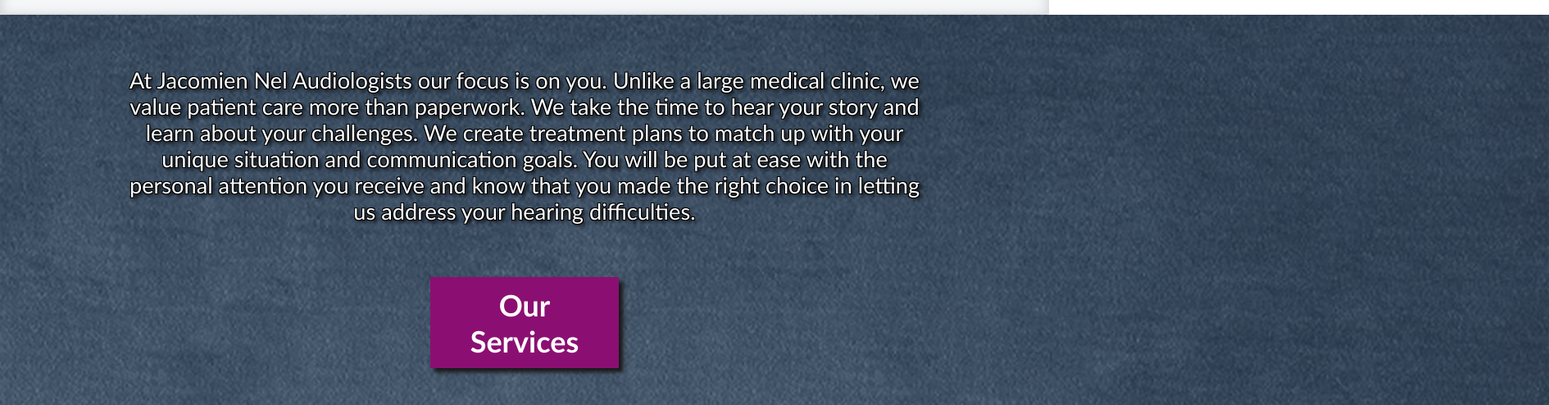
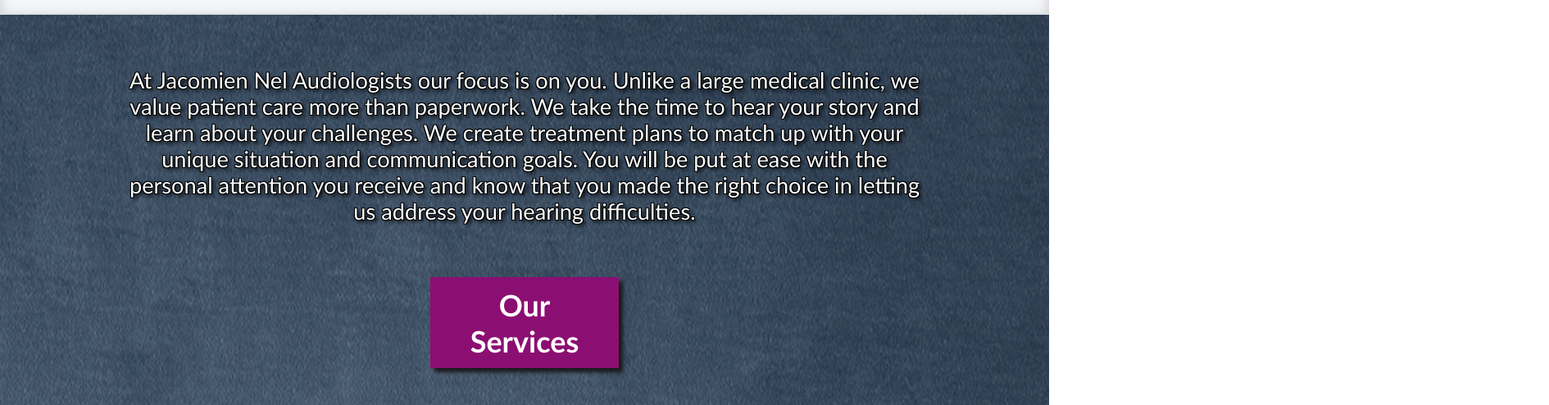
Before and after one commit to Stefan32/nelaudiologists, a plain HTML site: page index.html in a window 1280 px wide. Shown: the part 746-1240 px from the top of the page at 82% size, 1890 px wide, since content can reach past the window. Drawn offline with Linux system fonts and the light colour scheme.

Commit message:
fixed header images and blue background width

```diff
--- a/styles/master.css
+++ b/styles/master.css
@@ -439,7 +439,8 @@ baseline
 .blue-crush-image {
     position: absolute;
     z-index: -1;
-    height: 760px;
+    height: 900px;
+    max-width: 100%;
 }
 
 /* For small screens */
```
Also changed, not shown: images/photos/blue-crush-500x760.png, images/photos/boothb.png, images/photos/officeb.png.
